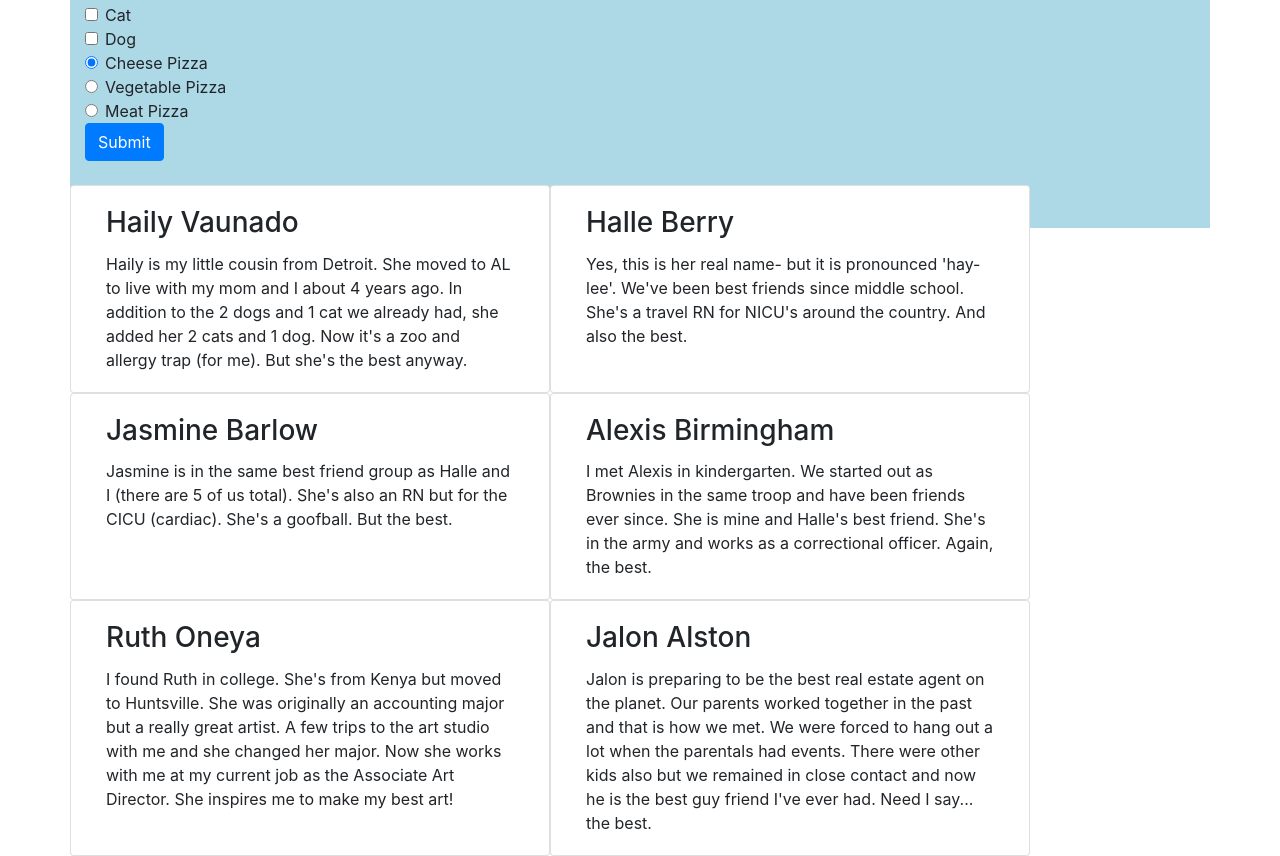
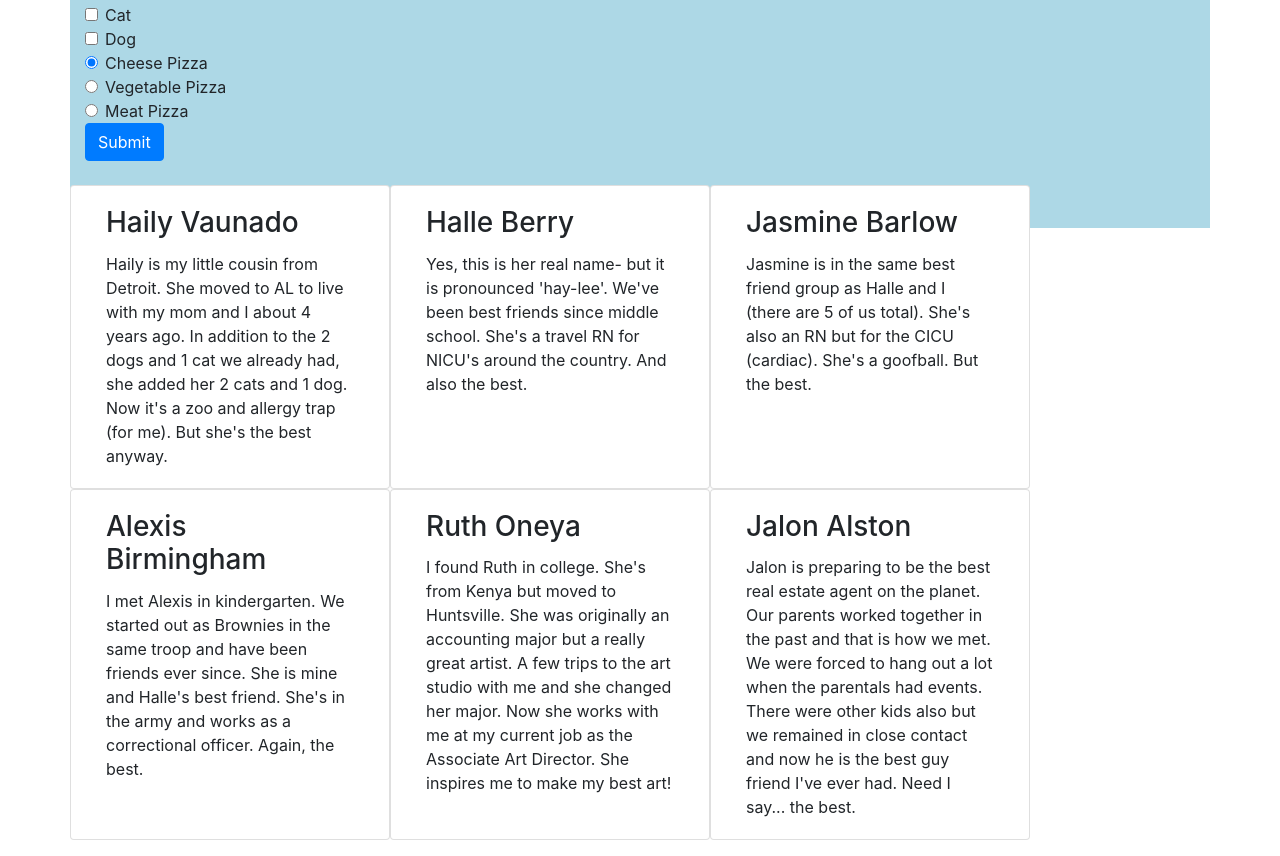
Before and after one commit to lprice93/Bootstrap-4-Drills, a plain HTML site: page index.html in a window 1280 px wide. Shown: the part 272-1128 px from the top of the page. Drawn offline with nearby package versions, Linux system fonts and the light colour scheme.

Commit message:
3 per row cards

```diff
--- a/index.html
+++ b/index.html
@@ -69,7 +69,7 @@ yo.
         </form>
         <br>
         <div class="row">
-            <div class="card" style="width: 30rem;">
+            <div class="card" style="width: 20rem;">
                 <div class="card-body">
                     <div class="col">
                         <h3 class="card-title">Haily Vaunado</h3>
@@ -83,7 +83,7 @@ yo.
                     </div>
                 </div>
             </div>
-            <div class="card" style="width: 30rem;">
+            <div class="card" style="width: 20rem;">
                 <div class="card-body">
                     <div class="col">
                         <h3 class="card-title">Halle Berry</h3>
@@ -93,9 +93,7 @@ yo.
                     </div>
                 </div>
             </div>
-        </div>
-        <div class="row">
-            <div class="card" style="width: 30rem;">
+            <div class="card" style="width: 20rem;">
                 <div class="card-body">
                     <div class="col">
                         <h3 class="card-title">Jasmine Barlow</h3>
@@ -105,8 +103,9 @@ yo.
                     </div>
                 </div>
             </div>
-
-            <div class="card" style="width: 30rem;">
+        </div>
+        <div class="row">
+            <div class="card" style="width: 20rem;">
                 <div class="card-body">
                     <div class="col">
                         <h3 class="card-title">Alexis Birmingham</h3>
@@ -119,9 +118,7 @@ yo.
                     </div>
                 </div>
             </div>
-        </div>
-        <div class="row">
-            <div class="card" style="width: 30rem;">
+            <div class="card" style="width: 20rem;">
                 <div class="card-body">
                     <div class="col">
                         <h3 class="card-title">Ruth Oneya</h3>
@@ -136,7 +133,7 @@ yo.
                     </div>
                 </div>
             </div>
-            <div class="card" style="width: 30rem;">
+            <div class="card" style="width: 20rem;">
                 <div class="card-body">
                     <div class="col">
                         <h3 class="card-title">Jalon Alston</h3>
```
